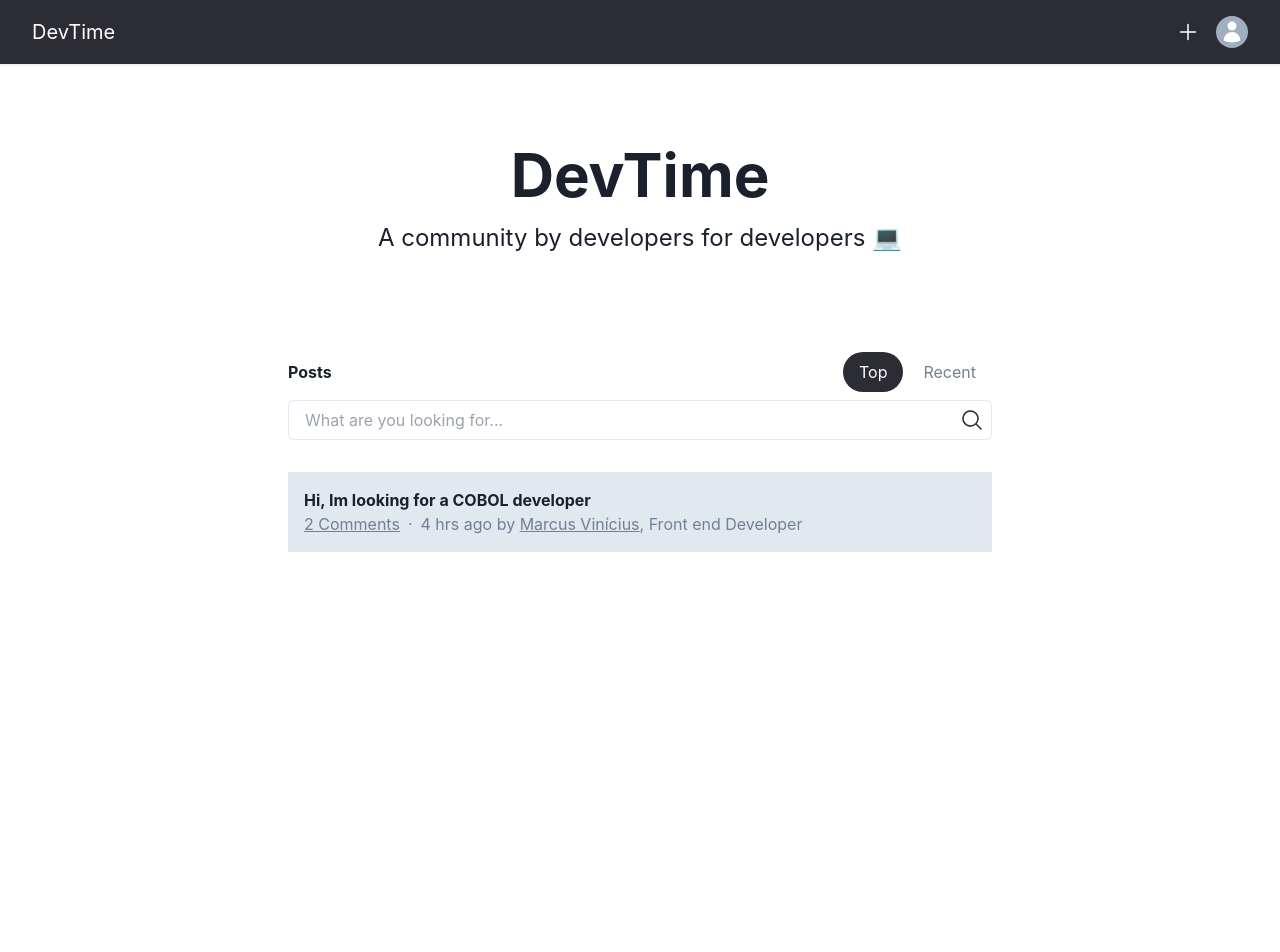
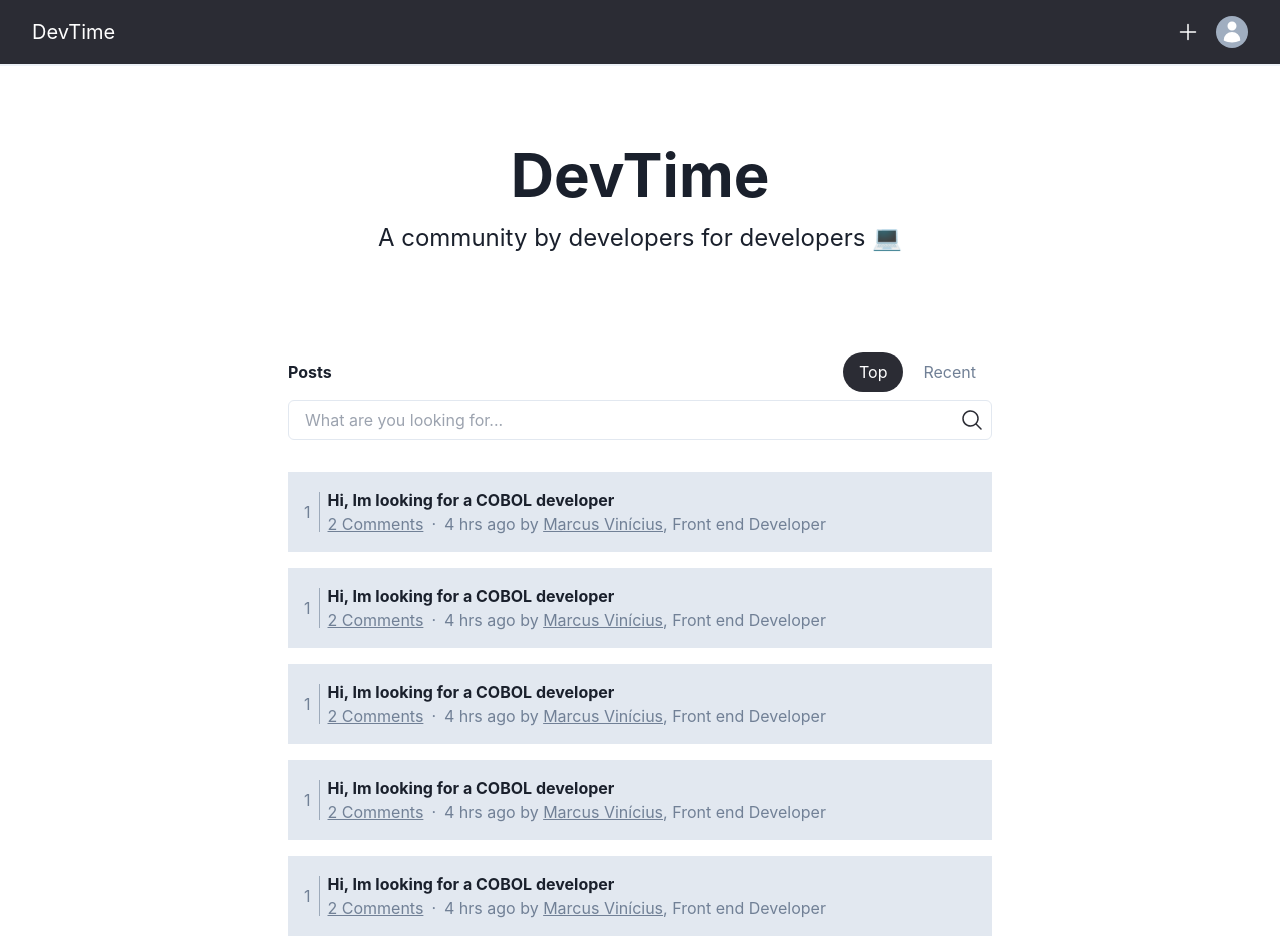
Before and after one commit to timeoutguy/devtime, a React (Create React App) app: page / in a window 1280 px wide. Shown: the top 952 px of the page. Before the commit the page ends 800 px from the top, so only its background shows below. Built offline with nearby package versions, Linux system fonts and the light colour scheme.

Commit message:
feat(DT-0009): Adds post position

```diff
--- a/src/components/post-card/PostCard.tsx
+++ b/src/components/post-card/PostCard.tsx
@@ -1,8 +1,13 @@
-import { Box, Flex, Text, Link } from '@chakra-ui/react';
+import { Flex, Text, Link, Box, Divider } from '@chakra-ui/react';
 
 export const PostCard = () => {
   return (
-    <Box bgColor="gray.200" p={4}>
+    <Flex bgColor="gray.200" p={4} alignItems="center" mb={4}>
+      <Text color="gray.500" mr={2}>
+        1
+      </Text>
+      <Divider borderColor="gray.500" orientation="vertical" width="2" height="10"></Divider>
+      <Box>
         <Link href="/" fontWeight="bold" cursor="pointer">
           Hi, Im looking for a COBOL developer
         </Link>
@@ -12,9 +17,11 @@ export const PostCard = () => {
           </Text>
           <Text mr={2}> &middot; </Text>
           <Text>
-          4 hrs ago by <Link textDecoration="underline"> Marcus Vinícius</Link>, Front end Developer
+            4 hrs ago by <Link textDecoration="underline"> Marcus Vinícius</Link>, Front end
+            Developer
           </Text>
         </Flex>
       </Box>
+    </Flex>
   );
 };
--- a/src/pages/home/Home.tsx
+++ b/src/pages/home/Home.tsx
@@ -25,6 +25,11 @@ export const Home: React.FC = () => {
       </Flex>
       <Search />
       <PostCard></PostCard>
+      <PostCard></PostCard>
+      <PostCard></PostCard>
+      <PostCard></PostCard>
+      <PostCard></PostCard>
+      <PostCard></PostCard>
     </Box>
   );
 };
```
Lines whose indentation alone changed are shown as unchanged.
